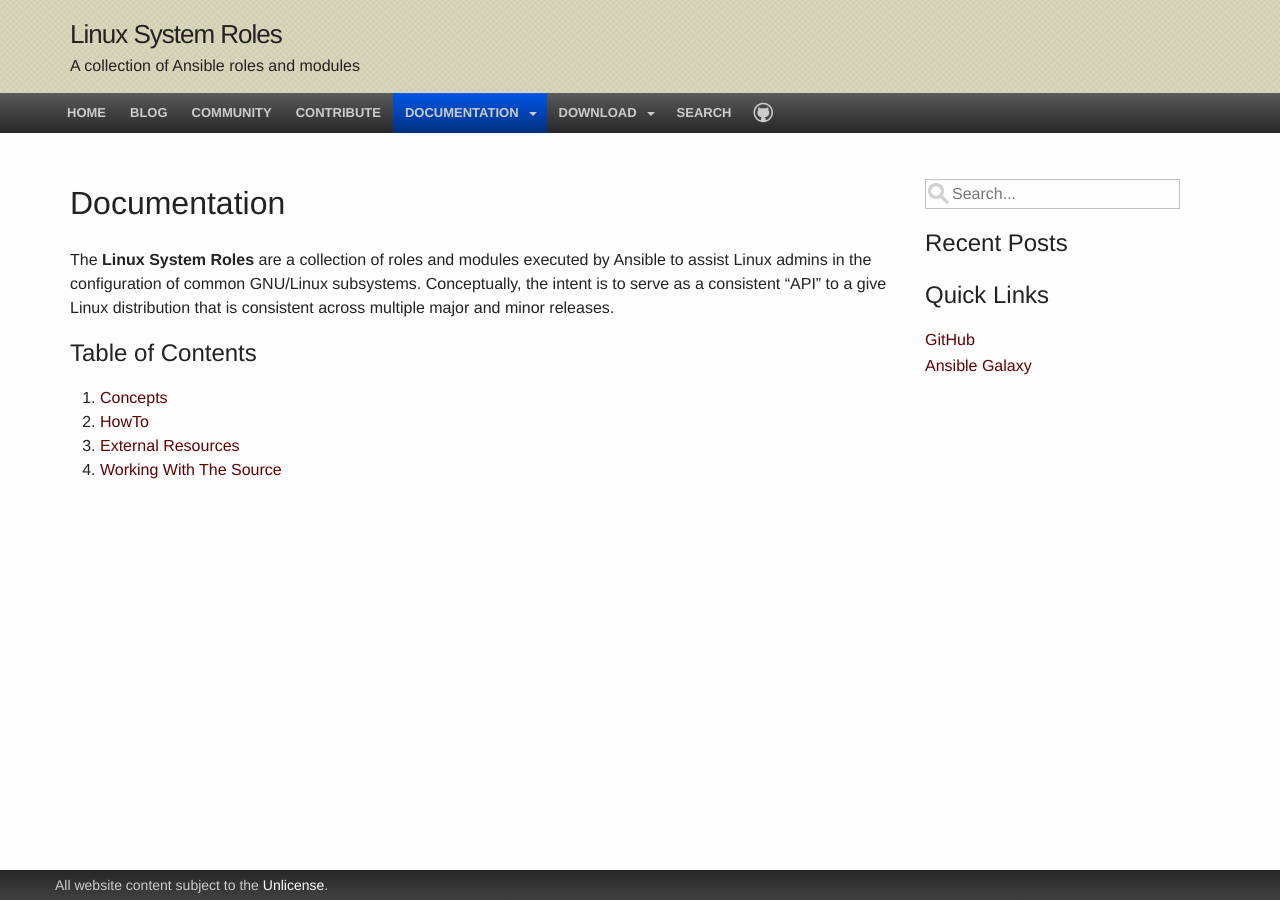
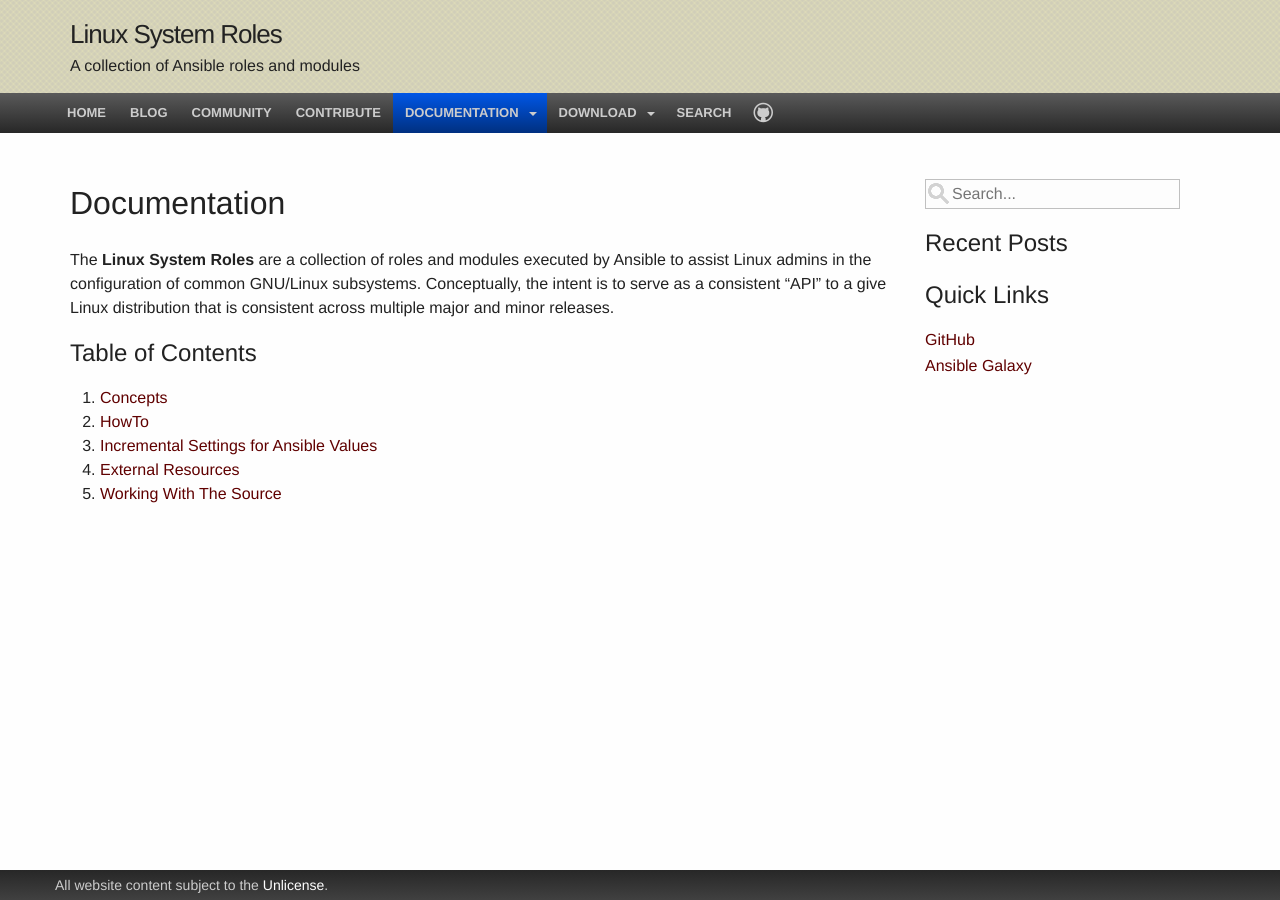
Before and after one commit to linux-system-roles/linux-system-roles.github.io, a Jekyll site: the page built from documentation/index.md, in a window 1280 px wide. Shown: the part 100-1000 px from the top of the page. Built offline with Jekyll 4.4.1, drawn with Linux system fonts in a browser that asks for light colours.

Commit message:
Add link to Incremental Settings for Ansible Values page in Documentation

```diff
--- a/_data/nav.yml
+++ b/_data/nav.yml
@@ -25,6 +25,9 @@
   - title: "HowTo"
     path: "howto/"
 
+  - title: "Incremental Settings for Ansible Values"
+    path: "incremental_settings.html"
+
   - title: "External Resources"
     path: "external.html"
 
```
Also changed, not shown: documentation/incremental_settings.md (+4 -1 lines).
